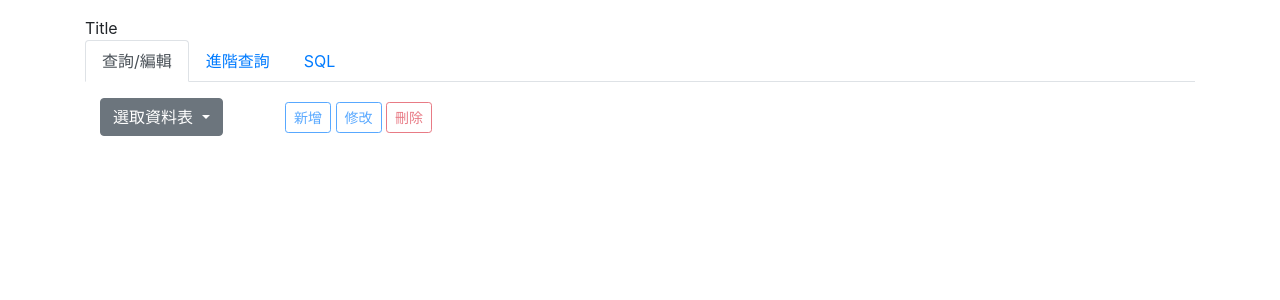
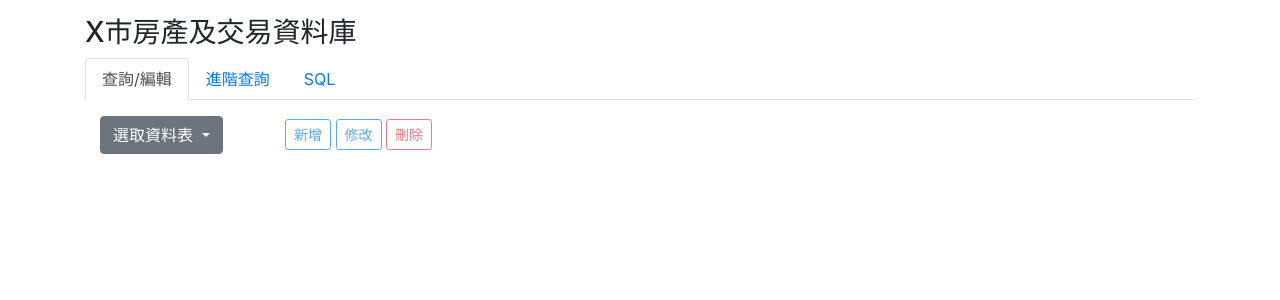
Before and after one commit to tmydali/DBMS_Final, a Flask app: page / in a window 1280 px wide. Shown: the top 300 px of the page. Run offline with Flask 2, Linux system fonts and the light colour scheme; data comes from the database, SQL or seed files in the repository; some libraries are stand-ins or nearby versions.

Commit message:
update readme

```diff
--- a/src/templates/index.html
+++ b/src/templates/index.html
@@ -12,7 +12,7 @@
     <body>
         <div class="container mt-3" id="pannel">
             <div class="row">
-                <div class="col">Title</div>
+                <div class="col h3">X市房產及交易資料庫</div>
             </div>
             <div class="row">
                 <div class="col">
```
